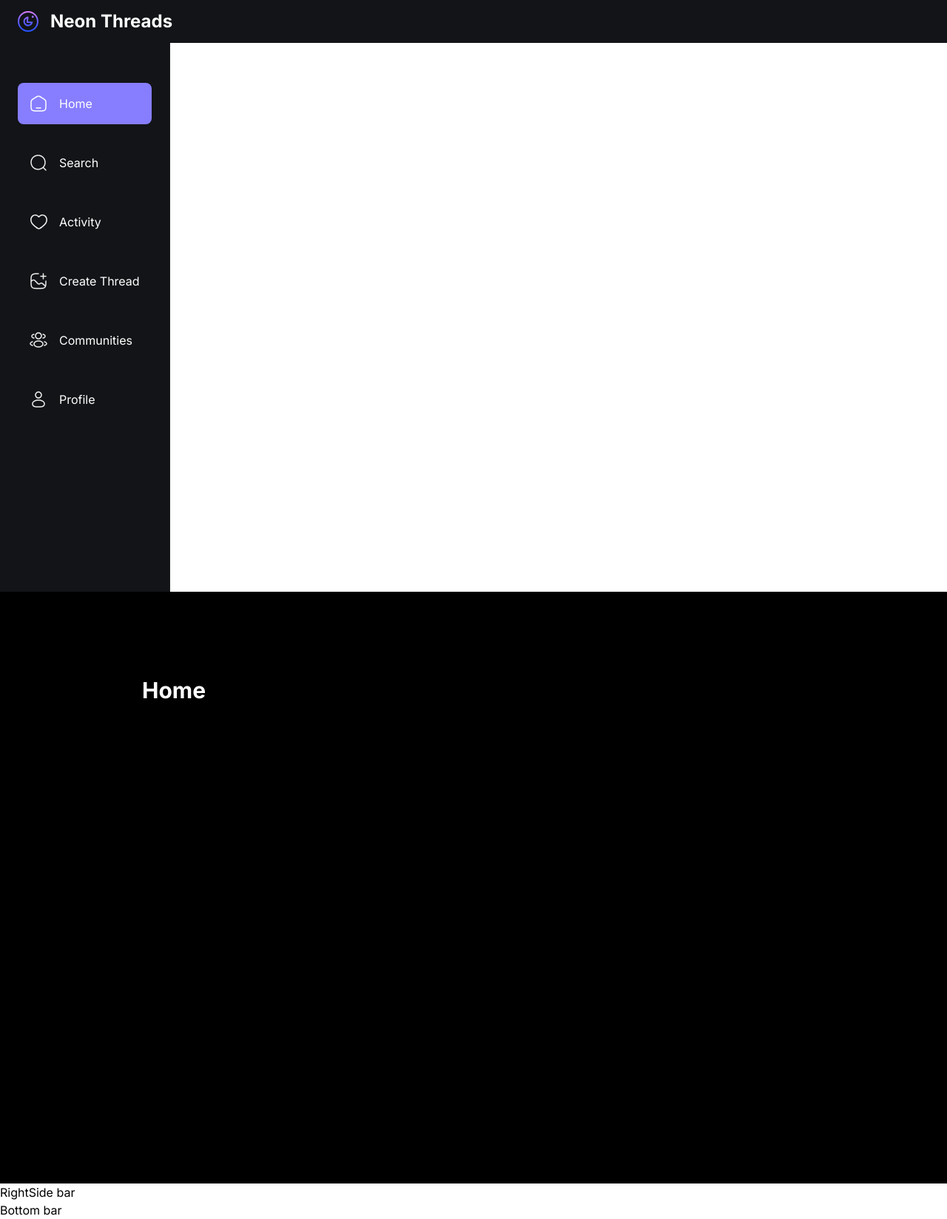
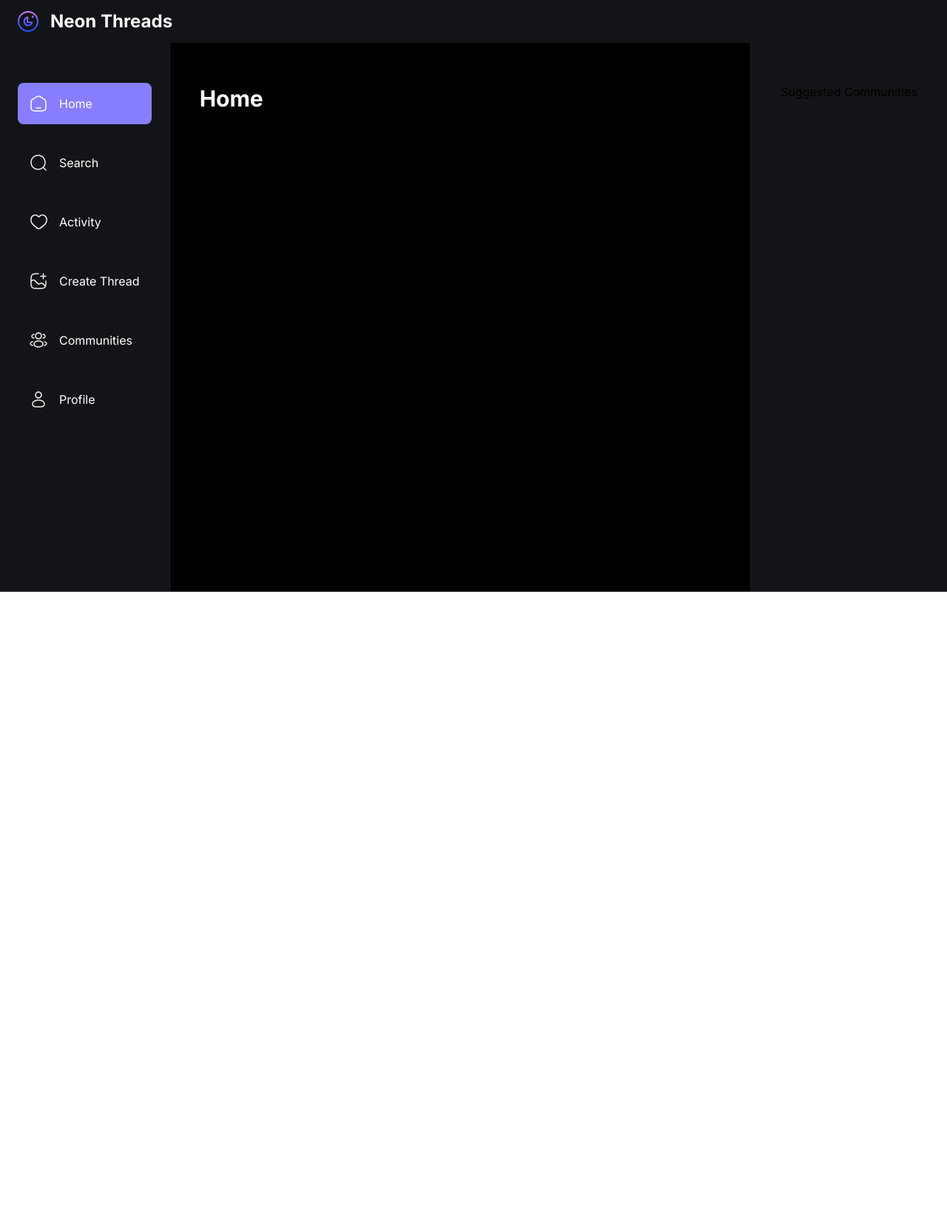
Before and after one commit to ayomidedaniel1/neon-threads, a Next.js app: page / in a window 1280 px wide. Shown: the whole page at 74% size. After the commit the page ends 800 px from the top, so only its background shows below. Built offline with nearby package versions, Linux system fonts and the light colour scheme; no server answers.

Commit message:
feat: designed sidebar and bottombar

```diff
--- a/app/(root)/layout.tsx
+++ b/app/(root)/layout.tsx
@@ -24,7 +24,7 @@
       <html lang="en">
         <body className={inter.className}>
           <Topbar />
-          <main>
+          <main className="flex flex-row">
             <LeftSidebar />
             <section className="main-container">
               <div className="w-full max-w-4xl">
--- a/components/shared/Bottombar.tsx
+++ b/components/shared/Bottombar.tsx
@@ -1,6 +1,40 @@
+'use client';
+import { sidebarLinks } from "@/constants";
+import { usePathname, useRouter } from "next/navigation";
+import Image from "next/image";
+import Link from "next/link";
+
 function Bottombar() {
+  const router = useRouter();
+  const pathname = usePathname();
+
   return (
-    <h1>Bottom bar</h1>
+    <section className='bottombar'>
+      <div className='bottombar_container'>
+        {sidebarLinks.map((link) => {
+          const isActive = (pathname.includes(link.route) && link.route.length > 1) || pathname === link.route;
+
+          return (
+            <Link
+              href={link.route}
+              key={link.label}
+              className={`bottombar_link ${isActive && 'bg-primary-500'}`}
+            >
+              <Image
+                src={link.imgURL}
+                alt={link.label}
+                width={24}
+                height={24}
+              />
+
+              <p className="text-subtle-medium text-light-1 max-sm:hidden">
+                {link.label.split(/\s+/)[0]}
+              </p>
+            </Link>
+          );
+        })}
+      </div>
+    </section>
   );
 }
 
--- a/components/shared/RightSidebar.tsx
+++ b/components/shared/RightSidebar.tsx
@@ -1,6 +1,10 @@
 function RightSidebar() {
   return (
-    <h1>RightSide bar</h1>
+    <section className="custom-scrollbar rightsidebar">
+      <div className="flex flex-1 flex-col justify-start">
+        <h3 className="">Suggested Communities</h3>
+      </div>
+    </section>
   );
 }
 
```
